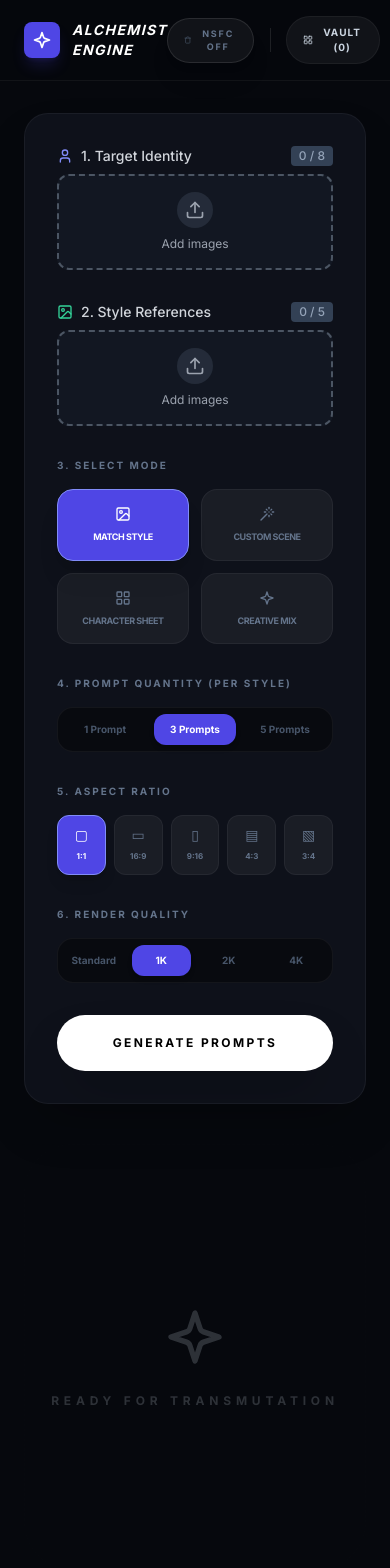
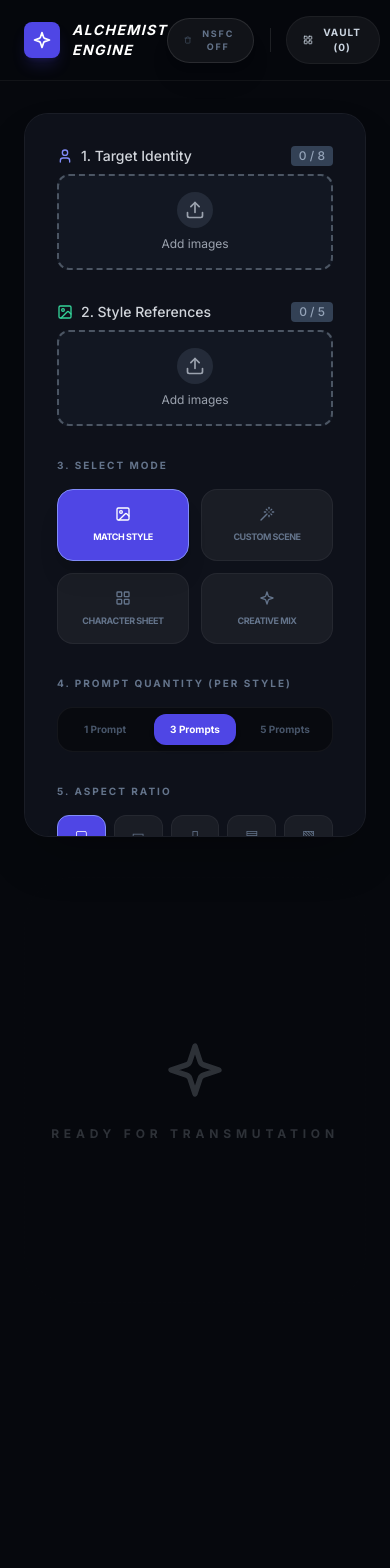
Before and after one commit to vitaliybrend29/prompt-alchemy, a React (Vite) app: page / in a window 390 px wide. Shown: the top 1568 px of the page. Built offline with nearby package versions, Linux system fonts and the light colour scheme.

Commit message:
feat: Handle NSFC mode in generation history
Store the NSFC (Not Safe For Children) generation mode when saving history. Resume generation tasks with the correct mode, ensuring consistency. Remove commented-out code related to NSFC handling.

```diff
--- a/App.tsx
+++ b/App.tsx
@@ -179,7 +179,7 @@ const App: React.FC = () => {
         })),
         styleReferences: styleImages.map(i => i.publicUrl!).filter(Boolean),
         subjectReferences: subjectImages.map(i => i.publicUrl!).filter(Boolean),
-        mode: nsfcEnabled ? GenerationMode.NSFC : genMode, // Сохраняем NSFC в истории если он был включен
+        mode: nsfcEnabled ? GenerationMode.NSFC : genMode,
       };
       setHistory(prev => [newGroup, ...prev]);
       setLoadingState(LoadingState.IDLE);
@@ -195,7 +195,6 @@ const App: React.FC = () => {
     if (!prompt || prompt.isGenerating || !group) return;
 
     try {
-      // Передаем фактический режим группы (был ли там NSFC)
       const taskId = await startImageGenerationTask(prompt.text, group.subjectReferences, aspectRatio, qualityLevel, group.mode);
       resumeMonitoringProcess(groupId, promptId, taskId);
     } catch (err: any) {
@@ -327,7 +326,6 @@ const App: React.FC = () => {
           </div>
 
           <div className="flex items-center gap-3">
-            {/* Глобальный переключатель NSFC - Компактный и аккуратный */}
             <button
               onClick={() => setNsfcEnabled(!nsfcEnabled)}
               className={`flex items-center gap-2 px-4 py-2 rounded-full transition-all text-[9px] font-black uppercase tracking-[0.2em] border shadow-xl ${
@@ -357,11 +355,11 @@ const App: React.FC = () => {
         </div>
       </header>
 
-      <main className="max-w-7xl mx-auto px-6 mt-8 grid grid-cols-1 lg:grid-cols-12 gap-10 pb-20">
+      <main className="max-w-7xl mx-auto px-6 mt-8 grid grid-cols-1 lg:grid-cols-12 gap-10 pb-20 items-start">
 
-        <div className="lg:col-span-4 space-y-6">
-          <div className="bg-[#0e111a] border border-white/5 rounded-3xl p-8 shadow-2xl sticky top-24 space-y-8">
-
+        {/* Боковая панель управления */}
+        <div className="lg:col-span-4 sticky top-24 max-h-[calc(100vh-120px)] overflow-y-auto custom-scrollbar bg-[#0e111a] border border-white/5 rounded-3xl p-8 shadow-2xl">
+          <div className="space-y-8">
             <ImageUploader
               label="1. Target Identity"
               images={subjectImages}
@@ -470,6 +468,7 @@ const App: React.FC = () => {
               )}
             </div>
 
+            <div className="pt-4 pb-2">
               <button
                 onClick={runPromptEngineeringProcess}
                 disabled={loadingState === LoadingState.ANALYZING}
@@ -479,11 +478,13 @@ const App: React.FC = () => {
               >
                 {loadingState === LoadingState.ANALYZING ? 'Processing...' : 'Generate Prompts'}
               </button>
-            {error && <p className="text-[10px] text-red-400 text-center font-black uppercase italic">! {error}</p>}
+              {error && <p className="text-[10px] text-red-400 text-center font-black uppercase italic mt-4">! {error}</p>}
+            </div>
           </div>
         </div>
 
-        <div className="lg:col-span-8 space-y-12">
+        {/* Правая колонка с историей */}
+        <div className="lg:col-span-8 space-y-12 min-h-screen">
           {history.length === 0 && (
             <div className="flex flex-col items-center justify-center py-40 border border-dashed border-white/5 rounded-[3rem] opacity-20">
               <SparklesIcon className="w-16 h-16 mb-6" />
@@ -555,6 +556,15 @@ const App: React.FC = () => {
                             {p.generatedImageUrls.map((url, idx) => (
                               <div key={idx} className="relative aspect-square group/img rounded-3xl overflow-hidden border border-white/5 shadow-2xl bg-black">
                                 <img src={url} className="w-full h-full object-cover transition-all duration-1000 group-hover/img:scale-110" />
+
+                                {/* Badge showing the model name */}
+                                <div className="absolute top-3 left-3 px-2 py-1 bg-black/50 backdrop-blur-md rounded-lg border border-white/10 flex items-center gap-1.5 z-10 pointer-events-none">
+                                  <div className={`w-1 h-1 rounded-full animate-pulse ${group.mode === GenerationMode.NSFC ? 'bg-red-500 shadow-[0_0_5px_rgba(239,68,68,0.8)]' : 'bg-indigo-500 shadow-[0_0_5px_rgba(99,102,241,0.8)]'}`}></div>
+                                  <span className="text-[7px] font-black uppercase tracking-[0.2em] text-white/80">
+                                    {group.mode === GenerationMode.NSFC ? 'SeeDream 4.5' : 'Nano Banana'}
+                                  </span>
+                                </div>
+
                                 <div className="absolute inset-0 bg-black/60 opacity-0 group-hover/img:opacity-100 transition-opacity flex flex-col items-center justify-center gap-3">
                                   <div className="flex gap-2">
                                     <button
```
Lines whose indentation alone changed are shown as unchanged.
